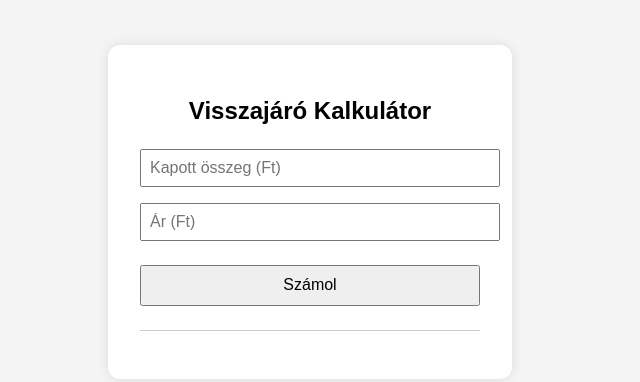
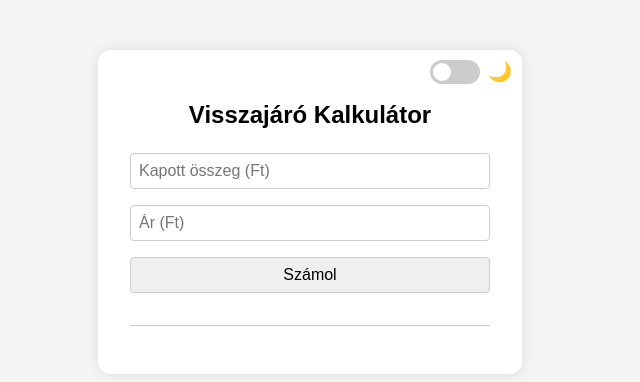
Before and after one commit to QbHead/change-calculator, a plain HTML site: page index.html in a window 1280 px wide. Shown: the part 196-578 px from the top of the page, without its empty margins (330-970 px from the left). Drawn offline with Linux system fonts and the light colour scheme.

Commit message:
dark mode and enter key

```diff
--- a/index.html
+++ b/index.html
@@ -12,31 +12,51 @@
       justify-content: center;
       align-items: center;
       min-height: 100vh;
+      transition: background 0.3s;
     }
+    .dark-mode {
+      background: #121212;
+      color: #eee;
+    }
+
     .container {
       background: white;
       padding: 2rem;
       border-radius: 12px;
       box-shadow: 0 0 12px rgba(0, 0, 0, 0.1);
       text-align: center;
-      width: 340px;
+      width: 360px;
+      position: relative;
+      transition: background 0.3s, color 0.3s;
     }
+    .dark-mode .container {
+      background: #1e1e1e;
+      color: #eee;
+      box-shadow: 0 0 12px rgba(255, 255, 255, 0.05);
+    }
+
     h2 {
       margin-bottom: 1rem;
     }
-    input {
+
+    input, button {
       margin: 0.5rem 0;
       padding: 0.5rem;
       width: 100%;
       font-size: 1rem;
+      border: 1px solid #ccc;
+      border-radius: 4px;
+      box-sizing: border-box;
     }
     button {
-      padding: 0.6rem;
-      font-size: 1rem;
-      margin-top: 1rem;
       cursor: pointer;
-      width: 100%;
     }
+    .dark-mode input, .dark-mode button {
+      background-color: #333;
+      color: #eee;
+      border-color: #666;
+    }
+
     .result {
       margin-top: 1.5rem;
       font-size: 1rem;
@@ -44,25 +64,98 @@
       border-top: 1px solid #ccc;
       padding-top: 1rem;
     }
-    .result p {
-      margin: 0.2rem 0;
+    .dark-mode .result {
+      border-top-color: #555;
     }
+
     @media print {
       body {
         background: white;
+        color: black;
       }
       .container {
         box-shadow: none;
         width: 100%;
       }
-      button {
+      button, .toggle-wrapper {
         display: none;
       }
     }
+
+    .toggle-wrapper {
+      position: absolute;
+      top: 10px;
+      right: 10px;
+      display: flex;
+      align-items: center;
+      gap: 8px;
+      user-select: none;
+      cursor: pointer;
+    }
+
+    .switch {
+      position: relative;
+      display: inline-block;
+      width: 50px;
+      height: 24px;
+    }
+
+    .switch input {
+      opacity: 0;
+      width: 0;
+      height: 0;
+    }
+
+    .slider {
+      position: absolute;
+      cursor: pointer;
+      top: 0;
+      left: 0;
+      right: 0;
+      bottom: 0;
+      background-color: #ccc;
+      border-radius: 24px;
+      transition: 0.4s;
+    }
+
+    .slider:before {
+      position: absolute;
+      content: "";
+      height: 18px;
+      width: 18px;
+      left: 3px;
+      bottom: 3px;
+      background-color: white;
+      border-radius: 50%;
+      transition: 0.4s;
+    }
+
+    input:checked + .slider {
+      background-color: #666;
+    }
+
+    input:checked + .slider:before {
+      transform: translateX(26px);
+    }
+
+    .icon {
+      font-size: 1.2rem;
+      user-select: none;
+    }
+
   </style>
 </head>
 <body>
   <div class="container">
+    <div class="toggle-wrapper">
+      <label class="switch">
+        <input type="checkbox" id="darkToggle" onchange="toggleDarkMode()">
+        <span class="slider"></span>
+      </label>
+      <span class="icon">🌙</span>
+    </div>
+
+
     <h2>Visszajáró Kalkulátor</h2>
     <input type="number" id="received" placeholder="Kapott összeg (Ft)" />
     <input type="number" id="price" placeholder="Ár (Ft)" />
@@ -71,6 +164,7 @@
   </div>
 
   <script>
+    // Round to nearest 5 Ft
     function roundToNearestFive(amount) {
       return Math.round(amount / 5) * 5;
     }
@@ -120,7 +214,6 @@
       }
 
       resultDiv.innerHTML = `
-        <p><strong>Nyugta</strong></p>
         <p>Termék ára: ${price} Ft</p>
         <p>Kapott összeg: ${received} Ft</p>
         ${roundingNote}
@@ -128,6 +221,36 @@
         <p>${output.join('<br>')}</p>
       `;
     }
+
+    function toggleDarkMode() {
+      const isDark = document.getElementById('darkToggle').checked;
+      document.body.classList.toggle('dark-mode', isDark);
+      localStorage.setItem('darkMode', isDark);
+    }
+
+    // Load saved dark mode preference
+    window.onload = function () {
+      const isDarkSaved = localStorage.getItem('darkMode') === 'true';
+      document.getElementById('darkToggle').checked = isDarkSaved;
+      document.body.classList.toggle('dark-mode', isDarkSaved);
+    };
+
+    document.addEventListener("DOMContentLoaded", () => {
+      const inputs = [document.getElementById('price'), document.getElementById('received')];
+      inputs.forEach(input => {
+        input.addEventListener("keypress", function (e) {
+          if (e.key === "Enter") {
+            e.preventDefault();
+            calculateChange();
+          }
+        });
+      });
+
+      // Load saved dark mode preference
+      const isDarkSaved = localStorage.getItem('darkMode') === 'true';
+      document.getElementById('darkToggle').checked = isDarkSaved;
+      document.body.classList.toggle('dark-mode', isDarkSaved);
+    });
   </script>
 </body>
 </html>
```
